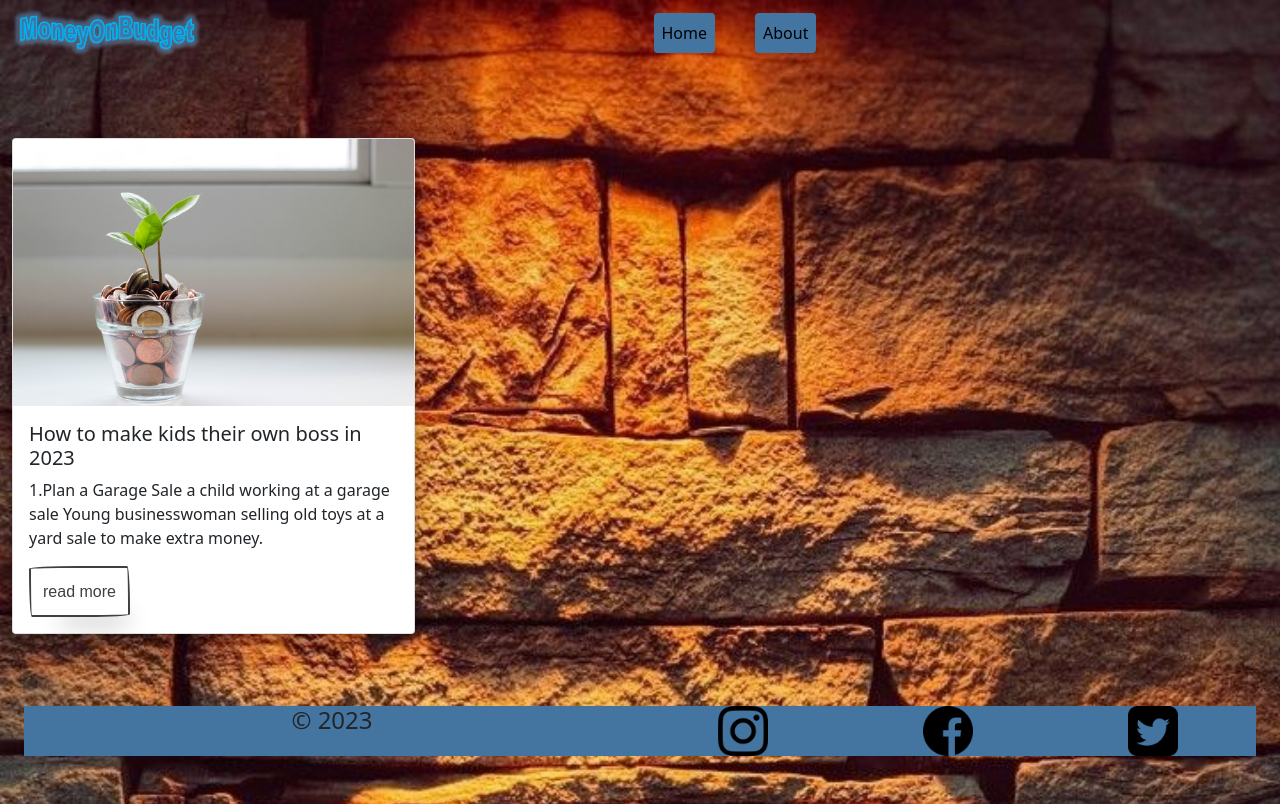
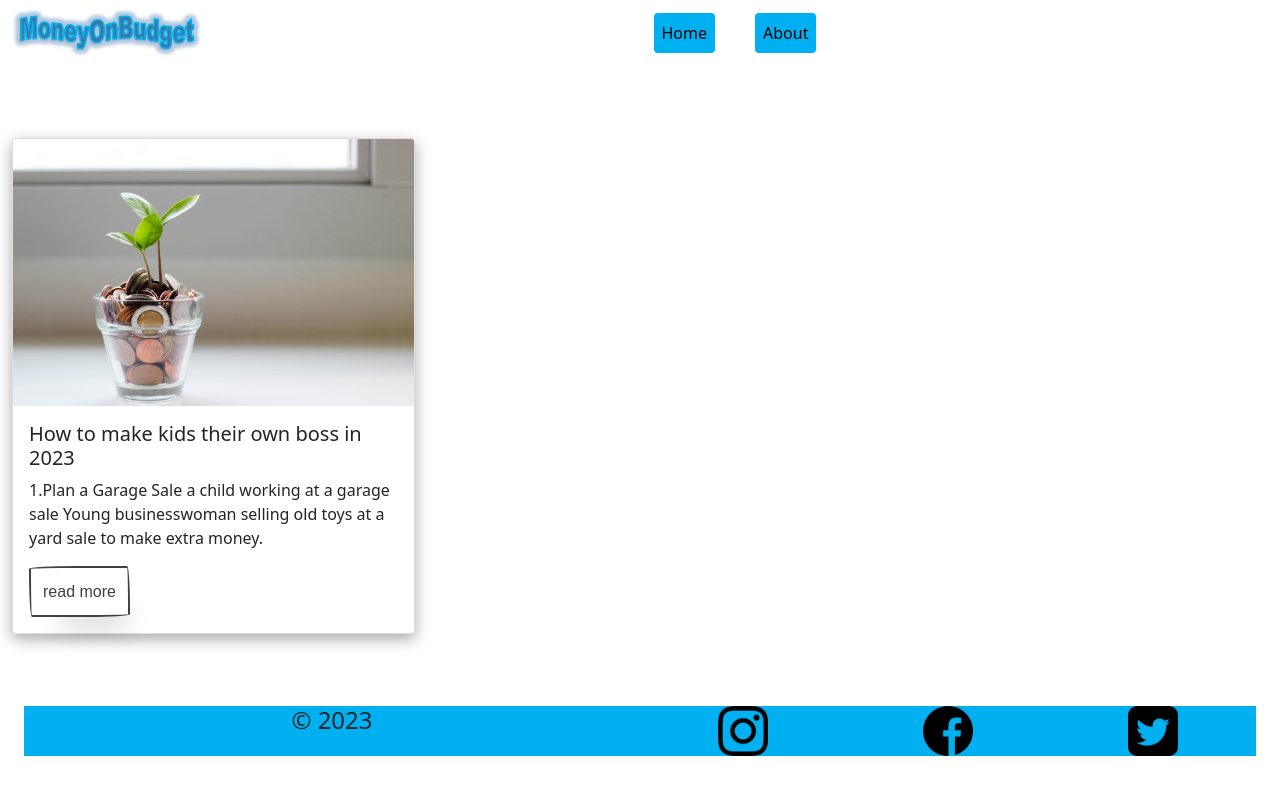
Before and after one commit to Barsuch/web, a plain HTML site: page index.html in a window 1280 px wide. Drawn offline with nearby package versions, Linux system fonts and the light colour scheme.

Commit message:
Update style.css

```diff
--- a/style.css
+++ b/style.css
@@ -1,5 +1,4 @@
 body{
-  background: url("/web/pics/bg6.jpg") no-repeat center center fixed;
   background-size: cover;
 }
 #nav-bar{
@@ -18,8 +17,8 @@ body{
 }
 #navbar-Content-2 ul li a
 {
-  color: #000 !important;
-  background-color: #4475A1 !important;
+  color: #000;
+  background-color: rgb(0,176,240);
 }
 
 #navbar-Content-2 ul li a:hover{
@@ -30,7 +29,7 @@ body{
   color: #000 !important;
 }
 #bottom{
-  background-color: #4475A1;
+  background-color: rgb(0,176,240);
 }
 .card:hover {
   transform: scale(1.05);
```
